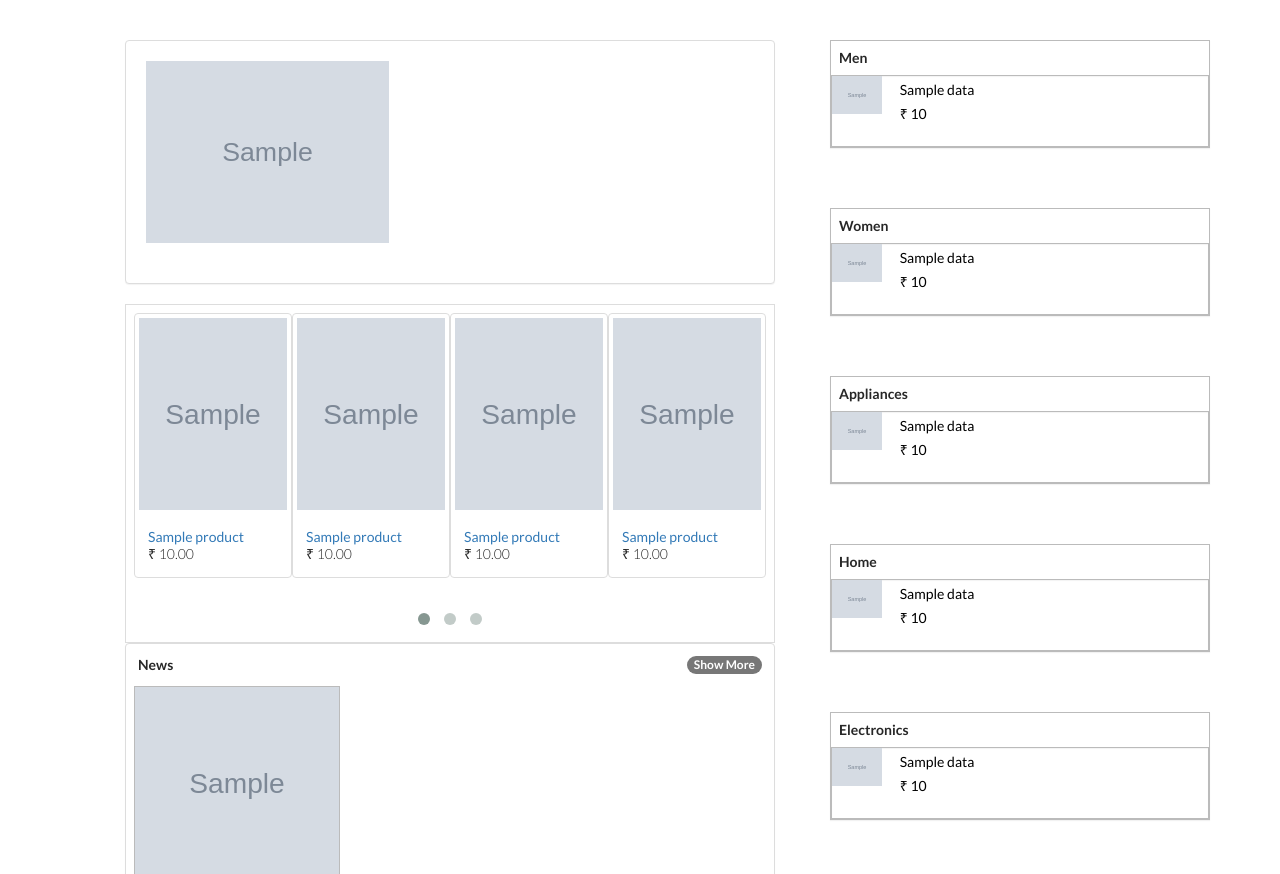
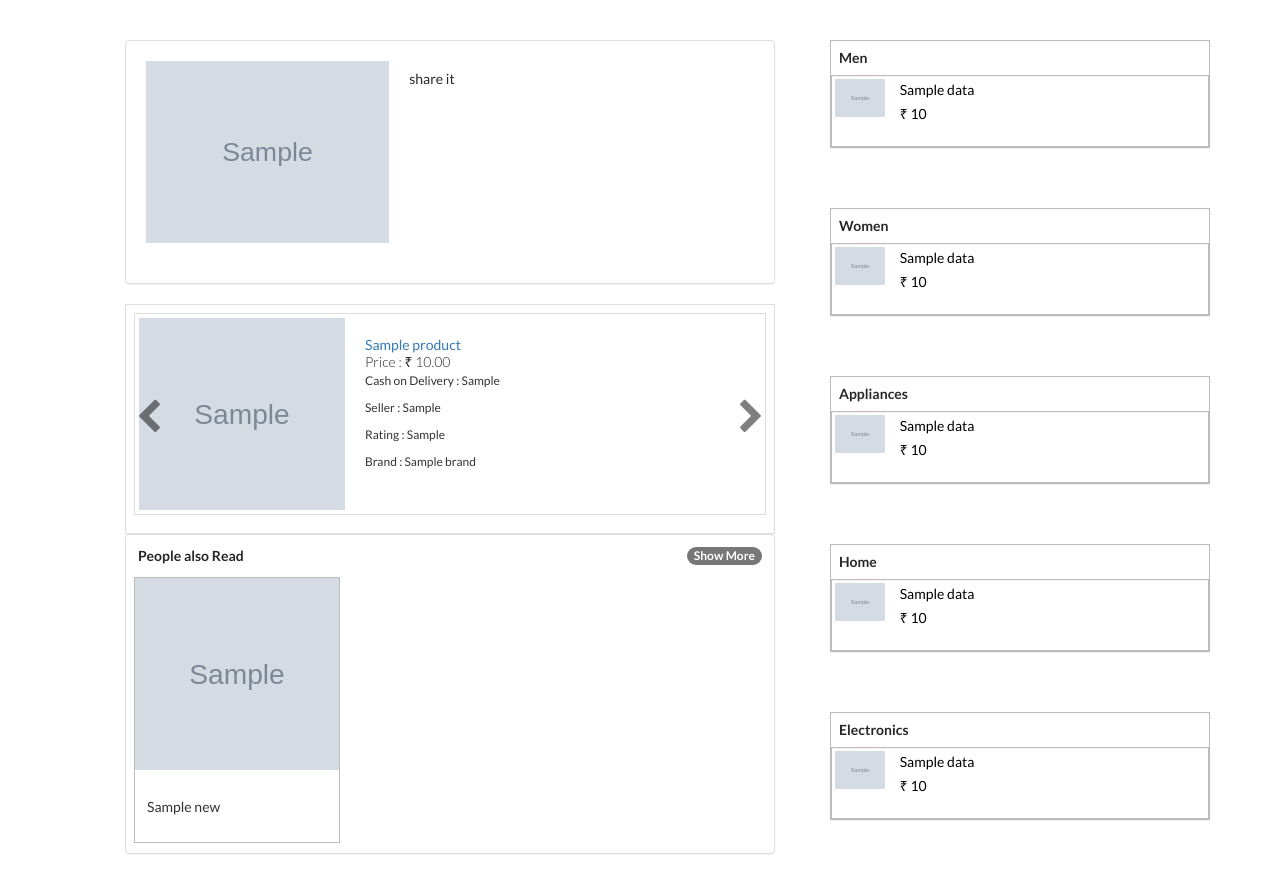
Before and after one commit to sundarpy/Bitshop, a Django app: template bitshopproject/bitshopapp/templates/newsdetail.html in a window 1280 px wide. Shown: the part 132-1006 px from the top of the page. Run offline with Django 3.2, Linux system fonts and the light colour scheme; tables that the repository leaves empty hold one stand-in row (values such as "Sample post"); the template is opened without the code that fills it: values that come from a table or form of the project are taken from there, most other values are stand-ins (such as "Sample title", 1, 10 or a date in 2020); grey boxes marked "Sample" are stand-in pictures; some libraries are stand-ins or nearby versions.

Commit message:
frontend changes

```diff
--- a/bitshopproject/bitshopapp/static/css/owl.theme.css
+++ b/bitshopproject/bitshopapp/static/css/owl.theme.css
@@ -15,8 +15,8 @@
 	display: inline-block;
 	zoom: 1;
 	*display: inline;/*IE7 life-saver */
-	margin: 5px;
-	padding: 32px 10px;
+	margin: -18px -54px;
+	padding: 0px;
 	font-size: 12px;
 	-webkit-border-radius: 30px;
 	-moz-border-radius: 30px;
@@ -87,7 +87,8 @@
 	font-size: 48px !important;
 }
 .owl-prev i{
-	color: #fff;
+	color: #000;
+	font-size:36px;
 }
 .owl-next{
 	background: transparent !important;
@@ -99,5 +100,6 @@
 	font-size: 48px !important;
 }
 .owl-next i{
-	color: #fff;
+	color: #000;
+	font-size:36px;
 }
--- a/bitshopproject/bitshopapp/static/css/style.css
+++ b/bitshopproject/bitshopapp/static/css/style.css
@@ -332,7 +332,7 @@ section css start
     max-height: 68px;
     max-width: 50px;
     float: left;
-    margin-right: 10px;
+    margin: 3px;
     display: inline;
     width: 16%;
 }
@@ -597,20 +597,34 @@ News Details css Start
     font-weight: normal;
 	text-align: justify;
 }
+.item .thumbnail {
+    display: inline-block;
+    padding: 4px;
+    margin-bottom: 0px;
+    line-height: 1.42857143;
+    background-color: #fff;
+    border: 1px solid #ddd;
+    border-radius: 0px;
+    -webkit-transition: border .2s ease-in-out;
+    -o-transition: border .2s ease-in-out;
+    transition: border .2s ease-in-out;
+    /* float: left; */
+    width: 100%;
+}
 #owl-demo .item img{
-    display: block;
+    display: inline-block;
     width: 100%;
-    height: auto;
     overflow: hidden;
     height: 192px;
     width: 206px;
     max-width: 100%;
-    max-height: 100%;
+    float: left;
+    margin-right: 20px;
 }
 .item .thumbnail .caption h5 {
     white-space: nowrap;
     overflow: hidden;
-    width: 124px;
+    /*width: 124px;*/
     text-overflow: ellipsis;
 }
 .Slider-images {
--- a/bitshopproject/bitshopapp/templates/newsdetail.html
+++ b/bitshopproject/bitshopapp/templates/newsdetail.html
@@ -19,6 +19,9 @@
 			<link href="{% static "css/owl.carousel.css" %}" rel="stylesheet">
 			<link href="{% static "css/owl.theme.css" %}" rel="stylesheet">
 			<link href="{% static "css/style.css" %}" rel="stylesheet">
+			<script type="text/javascript">var switchTo5x=true;</script>
+			<script type="text/javascript" src="http://w.sharethis.com/button/buttons.js"></script>
+			<script type="text/javascript">stLight.options({publisher: "0d8788c3-362d-4766-bfd6-b4fb0f354c84", doNotHash: false, doNotCopy: false, hashAddressBar: false});</script>
 		</head>
 
 		<body>
@@ -83,6 +86,13 @@
 														<div class="news-desc">
 															<p>{{news.main_content}}</p>
 														</div>
+														<div class="share-social">
+															<h5>share it</h5>
+																<span class='st_facebook_large' displayText='Facebook'></span>
+																<span class='st_twitter_large' displayText='Tweet'></span>
+																<span class='st_linkedin_large' displayText='LinkedIn'></span>
+																<span class='st_pinterest_large' displayText='Pinterest'></span>
+														</div>
 													</div>
 													<div class="clearfix"></div>
 												</div>
@@ -98,9 +108,19 @@
 														<div class="caption">
 															<a href="{% url 'productdetail' product1.id %}" style="text-decoration: none;"><h5>{{product1.title}}</h5></a>
 															{% if product1.offer_price != None %}
-															<p class="item-name-desc"> &#x20B9; {{product1.offer_price}}</p>
+															<p class="item-name-desc"> Price : &#x20B9; {{product1.offer_price}}</p>
 															{% else %}
-															<p class="item-name-desc"> &#x20B9; {{product1.sale_price}}</p>
+															<p class="item-name-desc"> Price : &#x20B9; {{product1.sale_price}}</p>
+															{% endif %}
+															<p> Cash on Delivery : {{product1.COD}}</p>
+															{% if product1.seller %}
+															<p> Seller : {{product1.seller}}</p>
+															{% endif %}
+															{% if product1.star_rating != "Fac" %}
+															<p> Rating : {{product1.star_rating}}</p>
+															{% endif %}
+															{% if product1.brand %}
+															<p> Brand : {{product1.brand}}</p>
 															{% endif %}
 														</div>
 													</div>
@@ -113,9 +133,19 @@
 														<div class="caption">
 															<a href="{% url 'productdetail' product2.id %}" style="text-decoration: none;"><h5>{{product2.title}}</h5></a>
 															{% if product2.offer_price != None %}
-															<p class="item-name-desc"> &#x20B9; {{product2.offer_price}}</p>
+															<p class="item-name-desc"> Price : &#x20B9; {{product2.offer_price}}</p>
 															{% else %}
-															<p class="item-name-desc"> &#x20B9; {{product2.sale_price}}</p>
+															<p class="item-name-desc"> Price : &#x20B9; {{product2.sale_price}}</p>
+															{% endif %}
+															<p> Cash on Delivery : {{product2.COD}}</p>
+															{% if product2.seller %}
+															<p> Seller : {{product2.seller}}</p>
+															{% endif %}
+															{% if product2.star_rating != "Fac" %}
+															<p> Rating : {{product2.star_rating}}</p>
+															{% endif %}
+															{% if product2.brand %}
+															<p> Brand : {{product2.brand}}</p>
 															{% endif %}
 														</div>
 													</div>
@@ -128,9 +158,19 @@
 														<div class="caption">
 															<a href="{% url 'productdetail' product3.id %}" style="text-decoration: none;"><h5>{{product3.title}}</h5></a>
 															{% if product3.offer_price != None %}
-															<p class="item-name-desc"> &#x20B9; {{product3.offer_price}}</p>
+															<p class="item-name-desc"> Price : &#x20B9; {{product3.offer_price}}</p>
 															{% else %}
-															<p class="item-name-desc"> &#x20B9; {{product3.sale_price}}</p>
+															<p class="item-name-desc"> Price : &#x20B9; {{product3.sale_price}}</p>
+															{% endif %}
+															<p> Cash on Delivery : {{product3.COD}}</p>
+															{% if product3.seller %}
+															<p> Seller : {{product3.seller}}</p>
+															{% endif %}
+															{% if product3.star_rating != "Fac" %}
+															<p> Rating : {{product3.star_rating}}</p>
+															{% endif %}
+															{% if product3.brand %}
+															<p> Brand : {{product3.brand}}</p>
 															{% endif %}
 														</div>
 													</div>
@@ -143,9 +183,19 @@
 														<div class="caption">
 															<a href="{% url 'productdetail' product4.id %}" style="text-decoration: none;"><h5>{{product4.title}}</h5></a>
 															{% if product4.offer_price != None %}
-															<p class="item-name-desc"> &#x20B9; {{product4.offer_price}}</p>
+															<p class="item-name-desc"> Price : &#x20B9; {{product4.offer_price}}</p>
 															{% else %}
-															<p class="item-name-desc"> &#x20B9; {{product4.sale_price}}</p>
+															<p class="item-name-desc"> Price : &#x20B9; {{product4.sale_price}}</p>
+															{% endif %}
+															<p> Cash on Delivery : {{product4.COD}}</p>
+															{% if product4.seller %}
+															<p> Seller : {{product4.seller}}</p>
+															{% endif %}
+															{% if product4.star_rating != "Fac" %}
+															<p> Rating : {{product4.star_rating}}</p>
+															{% endif %}
+															{% if product4.brand %}
+															<p> Brand : {{product4.brand}}</p>
 															{% endif %}
 														</div>
 													</div>
@@ -158,9 +208,19 @@
 														<div class="caption">
 															<a href="{% url 'productdetail' product5.id %}" style="text-decoration: none;"><h5>{{product5.title}}</h5></a>
 															{% if product5.offer_price != None %}
-															<p class="item-name-desc"> &#x20B9; {{product5.offer_price}}</p>
+															<p class="item-name-desc"> Price : &#x20B9; {{product5.offer_price}}</p>
 															{% else %}
-															<p class="item-name-desc"> &#x20B9; {{product5.sale_price}}</p>
+															<p class="item-name-desc"> Price : &#x20B9; {{product5.sale_price}}</p>
+															{% endif %}
+															<p> Cash on Delivery : {{product5.COD}}</p>
+															{% if product5.seller %}
+															<p> Seller : {{product5.seller}}</p>
+															{% endif %}
+															{% if product5.star_rating != "Fac" %}
+															<p> Rating : {{product5.star_rating}}</p>
+															{% endif %}
+															{% if product5.brand %}
+															<p> Brand : {{product5.brand}}</p>
 															{% endif %}
 														</div>
 													</div>
@@ -173,9 +233,19 @@
 														<div class="caption">
 															<a href="{% url 'productdetail' product6.id %}" style="text-decoration: none;"><h5>{{product6.title}}</h5></a>
 															{% if product6.offer_price != None %}
-															<p class="item-name-desc"> &#x20B9; {{product6.offer_price}}</p>
+															<p class="item-name-desc"> Price : &#x20B9; {{product6.offer_price}}</p>
 															{% else %}
-															<p class="item-name-desc"> &#x20B9; {{product6.sale_price}}</p>
+															<p class="item-name-desc"> Price : &#x20B9; {{product6.sale_price}}</p>
+															{% endif %}
+															<p> Cash on Delivery : {{product6.COD}}</p>
+															{% if product6.seller %}
+															<p> Seller : {{product6.seller}}</p>
+															{% endif %}
+															{% if product6.star_rating != "Fac" %}
+															<p> Rating : {{product6.star_rating}}</p>
+															{% endif %}
+															{% if product6.brand %}
+															<p> Brand : {{product6.brand}}</p>
 															{% endif %}
 														</div>
 													</div>
@@ -188,9 +258,19 @@
 														<div class="caption">
 															<a href="{% url 'productdetail' product7.id %}" style="text-decoration: none;"><h5>{{product7.title}}</h5></a>
 															{% if product7imgTagWrapperId %}
-															<p class="item-name-desc"> &#x20B9; {{product7.offer_price}}</p>
+															<p class="item-name-desc"> Price : &#x20B9; {{product7.offer_price}}</p>
 															{% else %}
-															<p class="item-name-desc"> &#x20B9; {{product7.sale_price}}</p>
+															<p class="item-name-desc"> Price : &#x20B9; {{product7.sale_price}}</p>
+															{% endif %}
+															<p> Cash on Delivery : {{product7.COD}}</p>
+															{% if product7.seller %}
+															<p> Seller : {{product7.seller}}</p>
+															{% endif %}
+															{% if product7.star_rating != "Fac" %}
+															<p> Rating : {{product7.star_rating}}</p>
+															{% endif %}
+															{% if product7.brand %}
+															<p> Brand : {{product7.brand}}</p>
 															{% endif %}
 														</div>
 													</div>
@@ -203,9 +283,19 @@
 														<div class="caption">
 															<a href="{% url 'productdetail' product8.id %}" style="text-decoration: none;"><h5>{{product8.title}}</h5></a>
 															{% if product8.offer_price != None %}
-															<p class="item-name-desc"> &#x20B9; {{product8.offer_price}}</p>
+															<p class="item-name-desc"> Price : &#x20B9; {{product8.offer_price}}</p>
 															{% else %}
-															<p class="item-name-desc"> &#x20B9; {{product8.sale_price}}</p>
+															<p class="item-name-desc"> Price : &#x20B9; {{product8.sale_price}}</p>
+															{% endif %}
+															<p> Cash on Delivery : {{product8.COD}}</p>
+															{% if product8.seller %}
+															<p> Seller : {{product38.seller}}</p>
+															{% endif %}
+															{% if product8.star_rating != "Fac" %}
+															<p> Rating : {{product8.star_rating}}</p>
+															{% endif %}
+															{% if product8.brand %}
+															<p> Brand : {{product8.brand}}</p>
 															{% endif %}
 														</div>
 													</div>
@@ -218,9 +308,19 @@
 														<div class="caption">
 															<a href="{% url 'productdetail' product9.id %}" style="text-decoration: none;"><h5>{{product9.title}}</h5></a>
 															{% if product9.offer_price != None %}
-															<p class="item-name-desc"> &#x20B9; {{product9.offer_price}}</p>
+															<p class="item-name-desc"> Price : &#x20B9; {{product9.offer_price}}</p>
 															{% else %}
-															<p class="item-name-desc"> &#x20B9; {{product9.sale_price}}</p>
+															<p class="item-name-desc"> Price : &#x20B9; {{product9.sale_price}}</p>
+															{% endif %}
+															<p> Cash on Delivery : {{product9.COD}}</p>
+															{% if product9.seller %}
+															<p> Seller : {{product9.seller}}</p>
+															{% endif %}
+															{% if product9.star_rating != "Fac" %}
+															<p> Rating : {{product9.star_rating}}</p>
+															{% endif %}
+															{% if product9.brand %}
+															<p> Brand : {{product9.brand}}</p>
 															{% endif %}
 														</div>
 													</div>
@@ -233,9 +333,19 @@
 														<div class="caption">
 															<a href="{% url 'productdetail' product10.id %}" style="text-decoration: none;"><h5>{{product10.title}}</h5></a>
 															{% if product10.offer_price != None %}
-															<p class="item-name-desc"> &#x20B9; {{product10.offer_price}}</p>
+															<p class="item-name-desc"> Price : &#x20B9; {{product10.offer_price}}</p>
 															{% else %}
-															<p class="item-name-desc"> &#x20B9; {{product10.sale_price}}</p>
+															<p class="item-name-desc"> Price : &#x20B9; {{product10.sale_price}}</p>
+															{% endif %}
+															<p> Cash on Delivery : {{product10.COD}}</p>
+															{% if product10.seller %}
+															<p> Seller : {{product10.seller}}</p>
+															{% endif %}
+															{% if product10.star_rating != "Fac" %}
+															<p> Rating : {{product10.star_rating}}</p>
+															{% endif %}
+															{% if product10.brand %}
+															<p> Brand : {{product10.brand}}</p>
 															{% endif %}
 														</div>
 													</div>
@@ -247,7 +357,7 @@
 
 										<div class="row panel panel-default">
 											<div class="panel-default">
-												<div class="panel-body">News <a href="{% url 'news' %}"><span class="badge pull-right">Show More</span></a></div>
+												<div class="panel-body">People also Read <a href="{% url 'news' %}"><span class="badge pull-right">Show More</span></a></div>
 												<div class="main-products-details news-page">
 													{% for new in multi_news|slice:":6" %}
 													<div class="col-md-4">
@@ -413,15 +523,16 @@
 
 				  $("#owl-demo").owlCarousel({
 
-					  navigation : false, // Show next and prev buttons
-				 	  pagination: true,
+					  navigation : true, // Show next and prev buttons
+				 	  pagination: false,
 					  slideSpeed : 300,
 					  paginationSpeed : 400,
 
-					  items : 4,
+					  items : 1,
 					  itemsDesktop : false,
 					  itemsDesktopSmall : false,
 					  itemsTablet: false,
+					  navigationText: ['<i class="fa fa-chevron-left" aria-hidden="true"></i>',' <i class="fa fa-chevron-right" aria-hidden="true"></i>'],
 					  itemsMobile : false
 
 				  });
--- a/bitshopproject/bitshopapp/templates/productpage.html
+++ b/bitshopproject/bitshopapp/templates/productpage.html
@@ -153,7 +153,7 @@
 																		</h5>
 																	</div>
 																	{% endif %}
-																	{% if product.brand %}
+																	{% if product.brand and product.brand != "[]" %}
 																	<div class="cash-item">
 																		<h5> Brand <b>:</b> &nbsp; &nbsp;
 																			<a href="{% url 'brandetail' product.brand.id %}"><span class="avail-name">{{product.brand}}</span></a>
```
